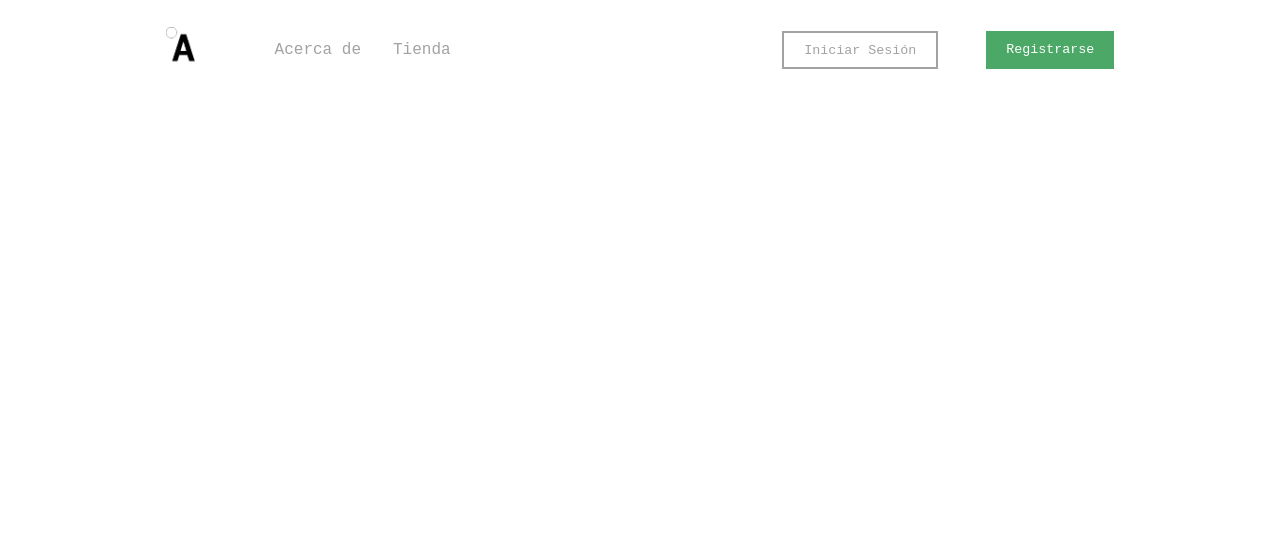
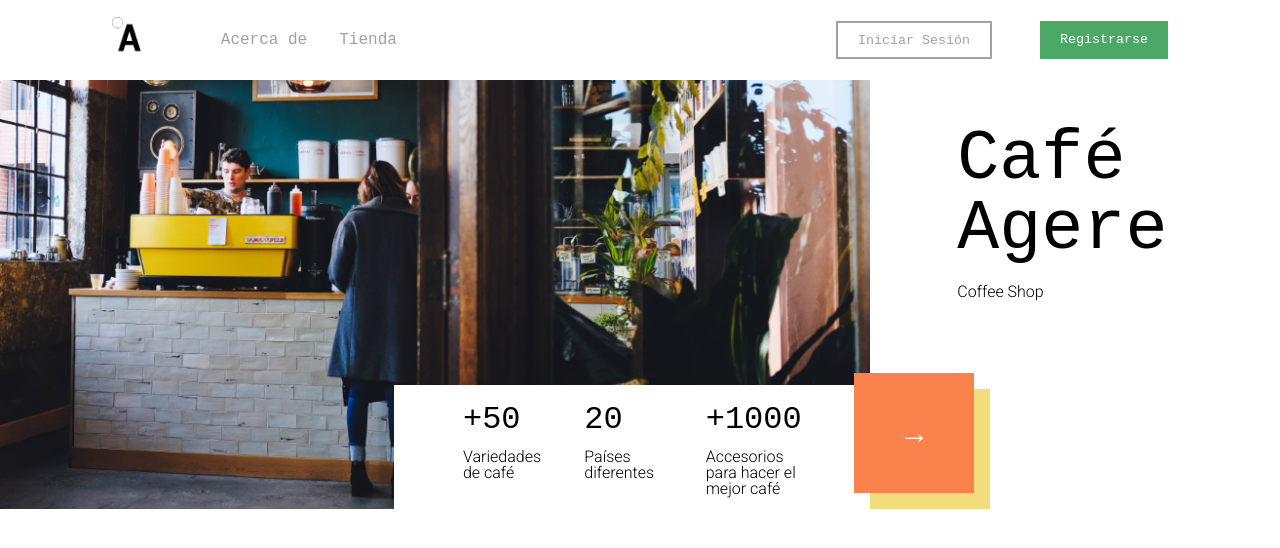
Before and after one commit to cristiandpto23/desafio-cafeteria-agere, a plain HTML site: page index.html in a window 1280 px wide. Drawn offline with Linux system fonts and the light colour scheme; a web font is replaced by a local one.

Commit message:
add hero && brand sections

```diff
--- a/assets/sass/abstracts/_variables.scss
+++ b/assets/sass/abstracts/_variables.scss
@@ -23,7 +23,7 @@ $font-mono: "PT Mono", monospace;
 $font-roboto: "Roboto", sans-serif;
 
 /* Variables | Fonts Sizes */
-$xxx-large: 70px;
-$x-large: 30px;
-$large: 18px;
-$medium: 16px;
+$xxx-large: 4.375rem;
+$x-large: 1.875rem;
+$large: 1.125rem;
+$medium: 1rem;
--- a/assets/sass/main.scss
+++ b/assets/sass/main.scss
@@ -16,4 +16,8 @@ themes/
 @import 'layout/header';
 
 @import 'components/anchor';
+@import 'components/brand';
 @import 'components/button';
+@import 'components/hero';
+
+@import 'pages/home';
--- a/index.html
+++ b/index.html
@@ -11,6 +11,7 @@
 
 </head>
 <body>
+    <!-- HEADER -->
     <header>
         <nav class="nav">
             <div class="nav__subcontainer">
@@ -32,6 +33,44 @@
         </nav>
     </header>
 
+    <!-- MAIN | HERO -->
+    <main>
+        <section class="main__first-subcontainer">
+            <div class="hero">
+                <img src="./assets/img/img-1.png" alt="woman buying coffee" class="hero__img">
+                <div class="hero__text-container">
+                    <div class="hero__statistic">
+                        <h3 class="hero__subtitle">+50</h3>
+                        <p class="hero__description">Variedades de café</p>
+                    </div>
+                    <div class="hero__statistic">
+                        <h3 class="hero__subtitle">20</h3>
+                        <p class="hero__description">Países diferentes</p>
+                    </div>
+                    <div class="hero__statistic">
+                        <h3 class="hero__subtitle">+1000</h3>
+                        <p class="hero__description">Accesorios para hacer el mejor café</p>
+                    </div>
+                </div>
+            </div>
+            <div class="brand">
+                <div class="brand_texts">
+                    <h1 class="brand__title">Café<br>Agere</h1>
+                    <p class="brand__p">Coffee Shop</p>
+                </div>
+                <div class="brand__arrow">
+                    <div class="brand__arrow--moving">
+                        <p>→</p>
+                    </div>
+                </div>
+            </div>
+
+        </section>
+        <section class="main__second-subcontainer">
+
+        </section>
+    </main>
+
 
 
 
```
Also changed, not shown: assets/css/main.css.
